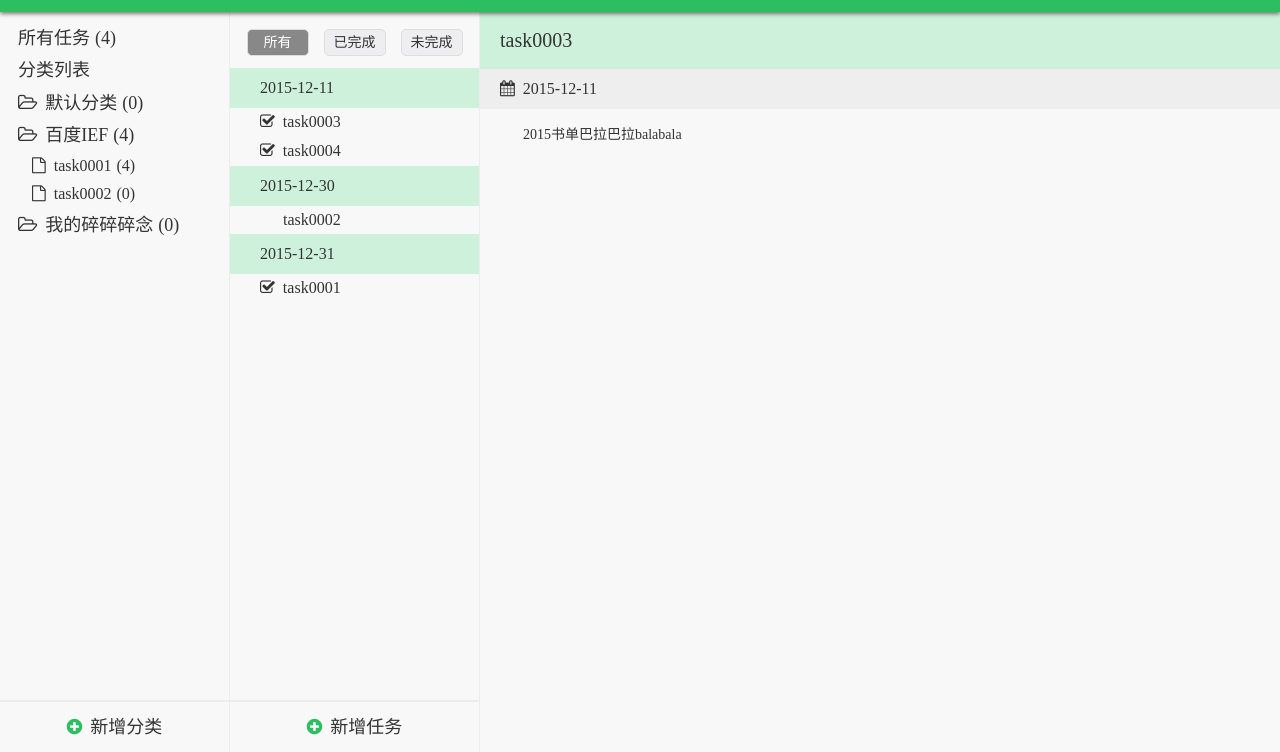
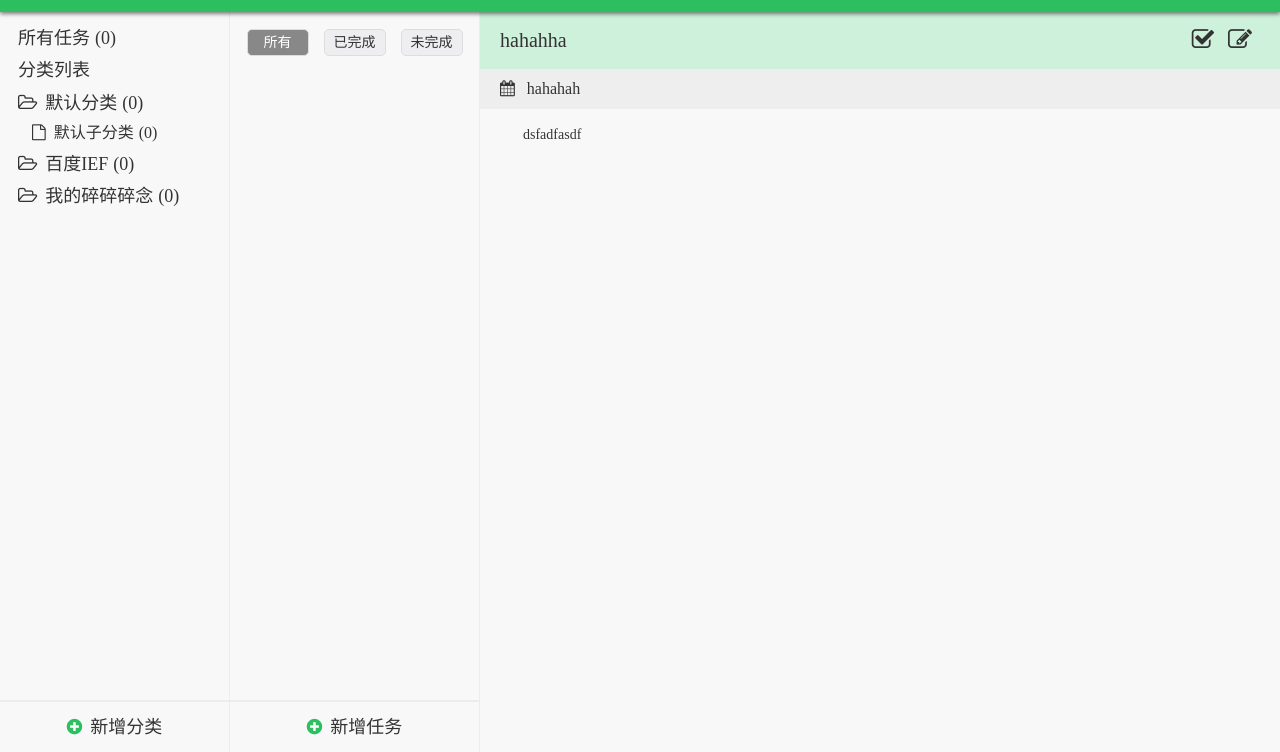
Before and after one commit to Beatrice7/FE, a plain HTML site: page task0003/index.html in a window 1280 px wide. Shown: the part 48-800 px from the top of the page. Drawn offline with Linux system fonts and the light colour scheme.

Commit message:
fix some bugs

```diff
--- a/task0003/css/style.css
+++ b/task0003/css/style.css
@@ -300,6 +300,10 @@ position: relative;
 	padding: 15px;
 	left: 50%;
 	top: 50%;
+	-webkit-transform: translate(-50%, -50%);
+	-moz-transform: translate(-50%, -50%);
+	-ms-transform: translate(-50%, -50%);
+	-o-transform: translate(-50%, -50%);
 	transform: translate(-50%, -50%);
 	background-color: #eee;
 	border-radius: 10px;
--- a/task0003/js/gtd.js
+++ b/task0003/js/gtd.js
@@ -54,12 +54,12 @@ function initDateBase(){
 			{
 				"id": 0,
 				"name": "默认分类",
-				"child": []
+				"child": [0]
 			},
 			{
 				"id": 1,
 				"name": "百度IEF",
-				"child": [0, 1]
+				"child": []
 			},
 			{
 				"id": 2,
@@ -71,51 +71,51 @@ function initDateBase(){
 		var childCateJson = [
 			{
 				"id": 0,
-				"pid": 1,
-				"name": "task0001",
-				"child": [0, 1, 2, 3]
+				"pid": 0,
+				"name": "默认子分类",
+				"child": []
 			},
-			{
-				"id": 1,
-				"pid": 1,
-				"name": "task0002",
-				"child": []
-			}
+			// {
+			// 	"id": 1,
+			// 	"pid": 1,
+			// 	"name": "task0002",
+			// 	"child": []
+			// }
 		];
 		//task列表
 		var taskJson = [
-			{
-				"id": 0,
-				"pid": 0,
-				"finish": true,
-				"name": "task0001",
-				"date": "2015-12-31",
-				"content": "2015书单巴拉巴拉balabala"
-			},
-			{
-				"id": 1,
-				"pid": 0,
-				"finish": false,
-				"name": "task0002",
-				"date": "2015-12-30",
-				"content": "2015书单巴拉巴拉balabala"
-			},
-			{
-				"id": 2,
-				"pid": 0,
-				"finish": true,
-				"name": "task0003",
-				"date": "2015-12-11",
-				"content": "2015书单巴拉巴拉balabala"
-			},
-			{
-				"id": 3,
-				"pid": 0,
-				"finish": true,
-				"name": "task0004",
-				"date": "2015-12-11",
-				"content": "2015书单巴拉巴拉balabala"
-			},
+			// {
+			// 	"id": 0,
+			// 	"pid": 0,
+			// 	"finish": true,
+			// 	"name": "task0001",
+			// 	"date": "2014-12-01",
+			// 	"content": "2015书单巴拉巴拉balabala"
+			// },
+			// {
+			// 	"id": 1,
+			// 	"pid": 0,
+			// 	"finish": false,
+			// 	"name": "task0002",
+			// 	"date": "2014-12-03",
+			// 	"content": "2015书单巴拉巴拉balabala"
+			// },
+			// {
+			// 	"id": 2,
+			// 	"pid": 0,
+			// 	"finish": true,
+			// 	"name": "task0003",
+			// 	"date": "2015-12-11",
+			// 	"content": "2015书单巴拉巴拉balabala"
+			// },
+			// {
+			// 	"id": 3,
+			// 	"pid": 0,
+			// 	"finish": true,
+			// 	"name": "task0004",
+			// 	"date": "2015-12-11",
+			// 	"content": "2015书单巴拉巴拉balabala"
+			// },
 		];
 
 		//database init
@@ -641,7 +641,10 @@ function ok() {
  */
 function clickAddTask() {
 	console.log("clickAddTask")
-
+	if(curChildCateId == -1){
+		alert("请先建立子类！");
+		return;
+	}
 	$(".task-banner").innerHTML = ''
 	+ '<div class="title-name">'
 	+		'<input type="text" class="input-title" placeholder="请输入标题">'
@@ -783,7 +786,7 @@ function clickCate(element) {
 	removeClass($(".all-task"), "active");
 	addClass(element, "active");
 	setDefaultStatus();
-	curChildCateId = -1;
+	curChildCateId = -1; //用于标记当直接点击主分类，没有子类时，提示先建立子类
 	var cateId = parseInt(element.getAttribute("cateid"));
 	// var taskList = $(".status-list");
 	if(cateId == -1){ //点击所有任务
@@ -807,6 +810,8 @@ function clickCate(element) {
  */
 function clickChildCate(element) {
 	cleanAllActives($(".catalog-item"));
+	//点击了all-task 然后直接点击子分类项目时别忘了清除所有任务那项的高亮
+	removeClass($(".all-task"), "active");
 	addClass(element, "active");
 	curChildCateId = parseInt(element.getAttribute("childCateid"));
 	setDefaultStatus();
```
